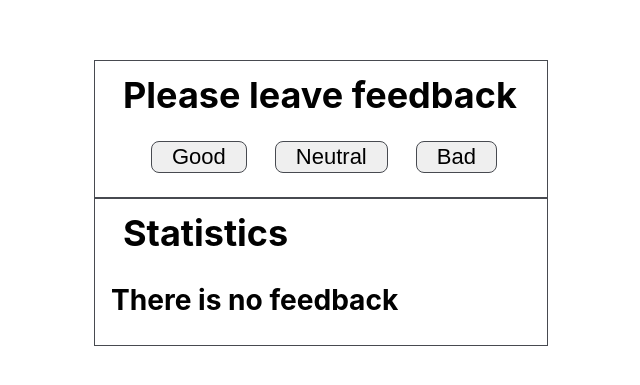
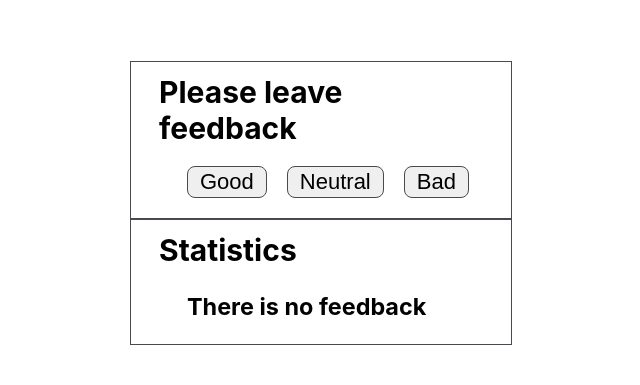
Before and after one commit to Alexander0Yusov/goit-react-hw-02-feedback, a React (Create React App) app: page / in a window 1280 px wide. Shown: the part 197-582 px from the top of the page, without its empty margins (319-959 px from the left). Built offline with nearby package versions, Linux system fonts and the light colour scheme.

Commit message:
ex 2.1 done

```diff
--- a/src/components/App.jsx
+++ b/src/components/App.jsx
@@ -2,6 +2,7 @@ import { Component } from 'react';
 import { Section } from './Section/Section';
 import { FeedbackOptions } from './FeedbackOptions/FeedbackOptions';
 import { Statistics } from './Statistics/Statistics';
+import { Notification } from './Notification/Notification';
 
 export class App extends Component {
   state = {
@@ -64,7 +65,7 @@ export class App extends Component {
               positivePercentage={this.countPositiveFeedbackPercentage()}
             />
           ) : (
-            <h3>There is no feedback</h3>
+            <Notification message="There is no feedback" />
           )}
         </Section>
       </div>
--- a/src/components/FeedbackOptions/FeedbackOptions.jsx
+++ b/src/components/FeedbackOptions/FeedbackOptions.jsx
@@ -9,7 +9,7 @@ export class FeedbackOptions extends Component {
     return (
       <ul className={css.buttonSet}>
         {Object.keys(options).map(item => (
-          <li key={item}>
+          <li key={item} className={css.buttonSetItem}>
             <button
               onClick={onLeaveFeedback}
               className={css.feedbackButton}
--- a/src/components/FeedbackOptions/FeedbackOptions.module.css
+++ b/src/components/FeedbackOptions/FeedbackOptions.module.css
@@ -5,8 +5,7 @@
 .feedbackButton {
   display: block;
   height: 32px;
-  padding: 0 20px;
-  margin-right: 28px;
+  padding: 0 12px;
   border: 1px solid #474a50;
   border-radius: 8px;
 
@@ -14,8 +13,8 @@
   cursor: pointer;
 }
 
-.feedbackButton:not(:last-child) {
-  margin-right: 28px;
+.buttonSetItem:not(:last-child) {
+  margin-right: 20px;
 }
 
 .feedbackButton:active {
--- /dev/null
+++ b/src/components/Notification/Notification.jsx
@@ -0,0 +1,10 @@
+import { Component } from 'react';
+import css from './Notification.module.css';
+
+export class Notification extends Component {
+  render() {
+    const { message } = this.props;
+
+    return <h3 className={css.header}>{message}</h3>;
+  }
+}
--- /dev/null
+++ b/src/components/Notification/Notification.module.css
@@ -0,0 +1,3 @@
+.header {
+  margin-left: 40px;
+}
--- a/src/components/Section/Section.module.css
+++ b/src/components/Section/Section.module.css
@@ -2,8 +2,8 @@
   display: block;
   border: 1px solid #474a50;
 
-  font-size: 24px;
-  width: 420px;
+  font-size: 20px;
+  width: 348px;
   padding: 0 16px;
 }
 
```
Also changed, not shown: src/components/Statistics/Statistics.css (deleted), src/components/Statistics/Statistics.module.css (added).
